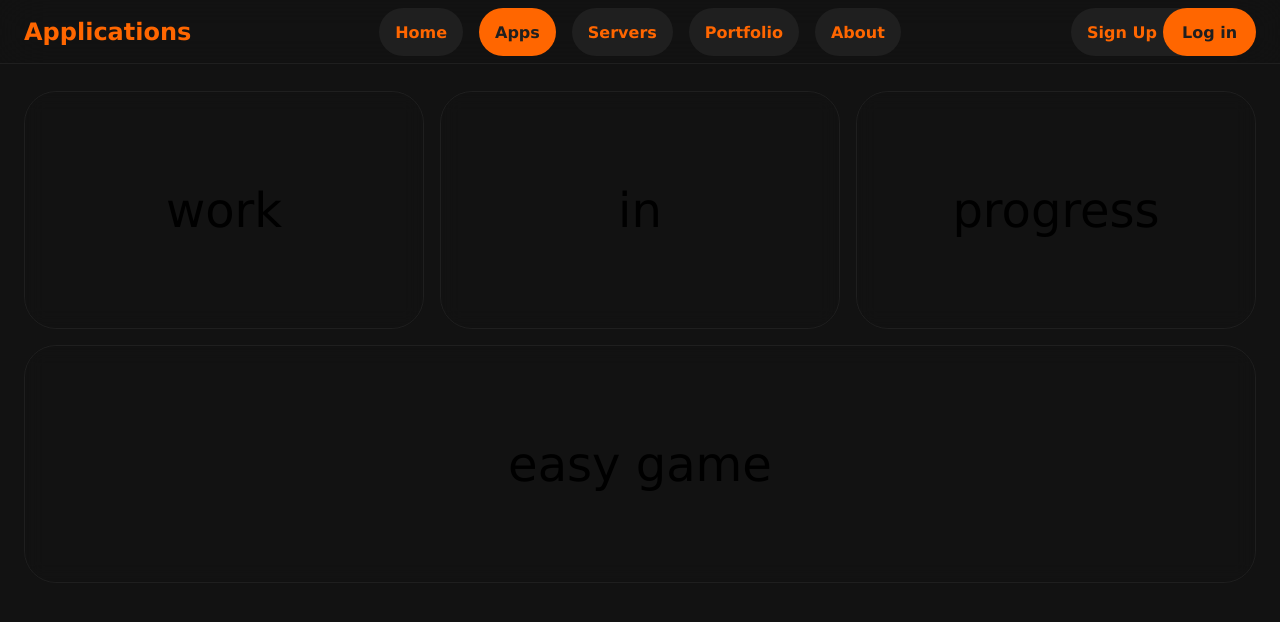
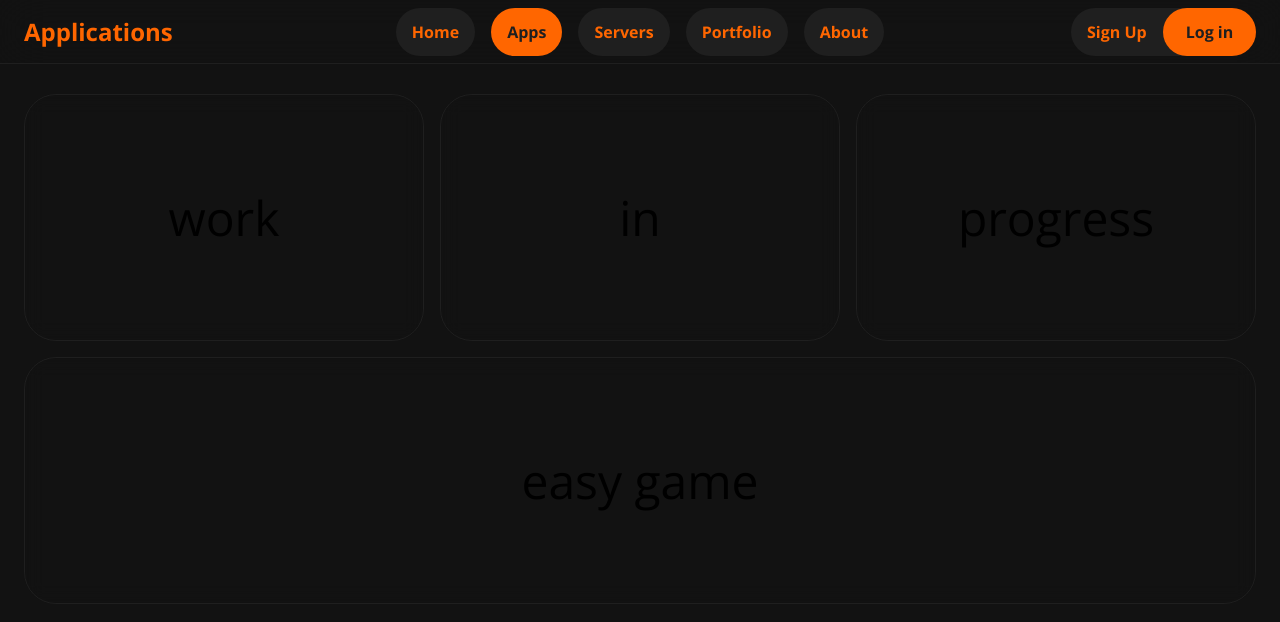
Before and after one commit to MrPanda376/Personal-Website, a plain HTML site: page src/index.html in a window 1280 px wide. Shown: the top 622 px of the page. Drawn offline with nearby package versions, Linux system fonts and the light colour scheme.

Commit message:
fixed transitions, fonts and bold

```diff
--- a/src/style.css
+++ b/src/style.css
@@ -1,3 +1,5 @@
+@import url('https://fonts.googleapis.com/css2?family=Open+Sans:ital,wght@0,300..800;1,300..800&display=swap');
+
 * {
     box-sizing: border-box;
 }
@@ -8,7 +10,7 @@ body {
     background-attachment: scroll;
     background-repeat: no-repeat; */
     background-color: #121212;
-    font-family: Verdana, sans-serif;
+    font-family: "Open Sans", sans-serif;
     margin: 0px;
 }
 
@@ -34,6 +36,7 @@ h1.navbar {
     width: 20%;
     padding: 8px;
     margin: 0px;
+    transition: all 0.3s ease;
 }
 
 #nav-center {
@@ -128,6 +131,7 @@ a.item {
     font-size: 300%;
     backdrop-filter: blur(10px);
     text-decoration: none;
+    transition: all 0.3s ease;
 }
 
 /* Animations */
```
